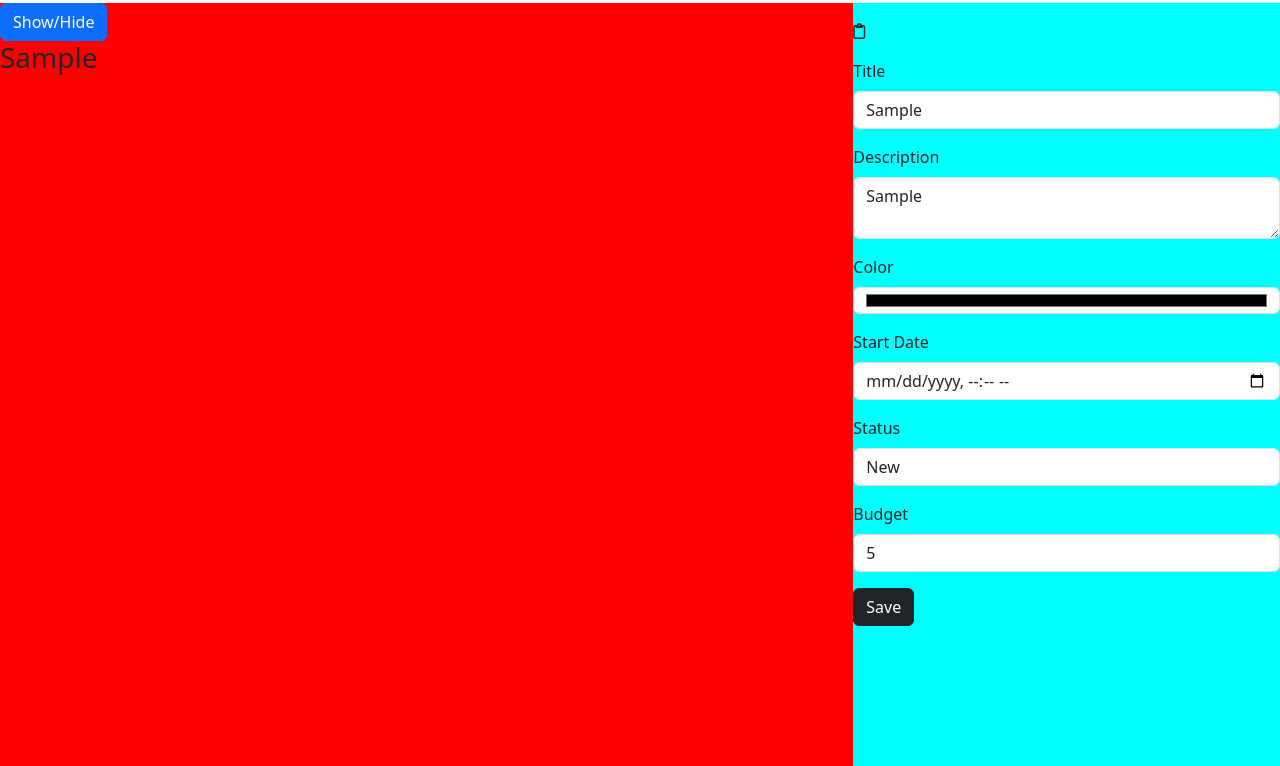
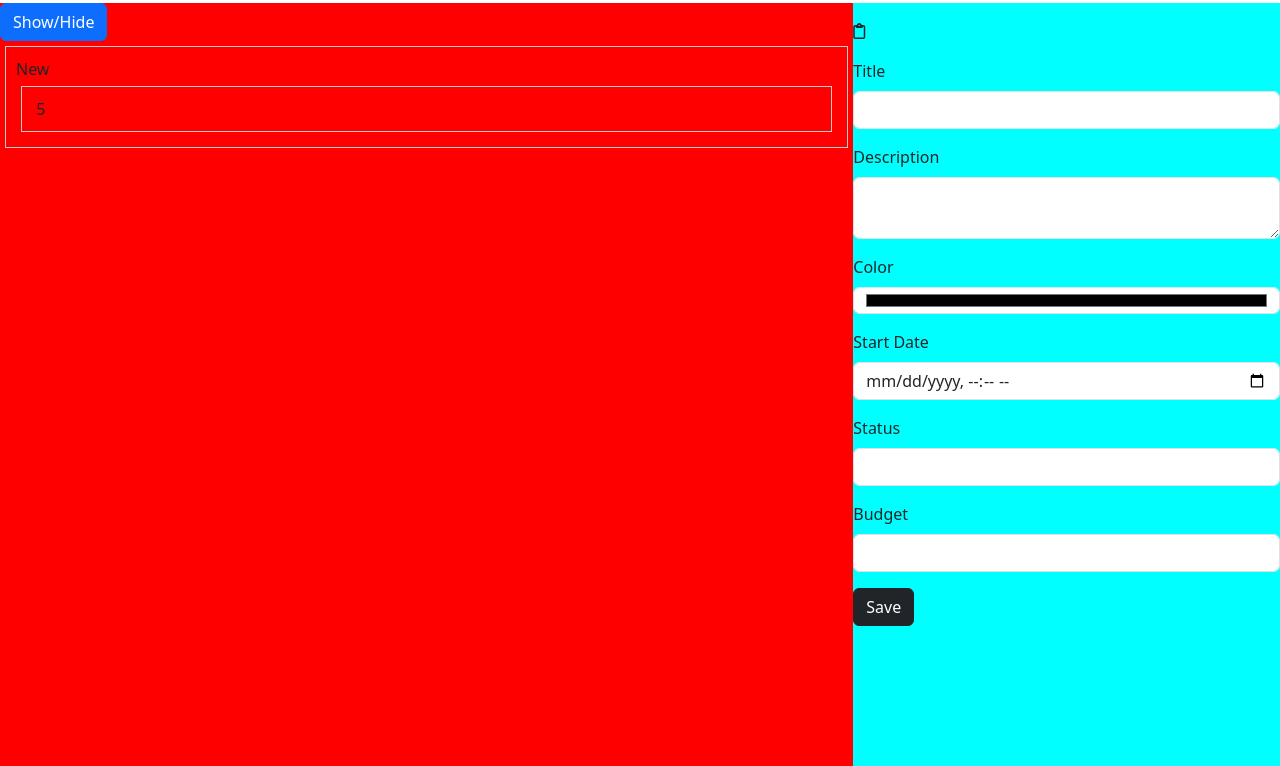
Before and after one commit to NeilTejada/SDGKU106, a plain HTML site: page task.html in a window 1280 px wide. Both pictures are taken after typing "Sample", "Sample", "5" into the empty fields and a click on the button "Save". Shown: the part 53-819 px from the top of the page. Drawn offline with nearby package versions, Linux system fonts and the light colour scheme; no server answers.

Commit message:
sunday class

```diff
--- a/scripts/list.js
+++ b/scripts/list.js
@@ -14,7 +14,25 @@ function toggleVisibility() {
 }
 
 function displayTask(task) {
-  let taskToDisplay = `<h3>${task.title}</h3>`;
+  let taskToDisplay = `<div class="task-container">
+  <div class="task-column">
+    <div class="task"style="border-color:${task.color}>
+      <h3>${task.title}</h3>
+      <h3>${task.description}</h3>
+    </div>
+  </div>
+  <div class="task-column">
+    <label class="status">${task.status}</label>
+  </div>
+  <div class="task-column">
+    <div class="date-budget">
+      <label>${task.startDate}</label>
+      <label>${task.budget}</label>
+    </div>
+  </div>
+</div>
+`;
+
   $(".pending-task").append(taskToDisplay);
 }
 
@@ -43,9 +61,66 @@ function saveTask() {
   console.log(taskToSave);
 
   //save to server
+  $.ajax({
+    type: "POST",
+    url: "http://fsdiapi.azurewebsites.net/api/tasks/",
+    data: JSON.stringify(taskToSave),
+    contentType: "application/json",
+    success: function (response) {
+      console.log(response);
+    },
+    error: function (error) {
+      console.log(error);
+    },
+  });
 
   //display the task
   displayTask(taskToSave);
+  clearForm();
+}
+
+function loadTask() {
+  $.ajax({
+    type: "GET",
+    url: "http://fsdiapi.azurewebsites.net/api/tasks",
+    success: function (response) {
+      let data = JSON.parse(response);
+      console.log(data);
+
+      //this pulls all task from name in task.name==""
+      // for (let i = 0; i < data.length; i++) {
+      //   let task = data[i];
+      //   if (task.name == "Adrian") {
+      //     displayTask(task);
+      //   }
+      // }
+    },
+    error: function (error) {
+      console.log(error);
+    },
+  });
+}
+
+function clearForm() {
+  $("#txtTitle").val("");
+  $("#txtDescription").val("");
+  $("#selectColor").val("#000000"); //sets the default color to black
+  $("#selectDateTime").val("");
+  $("#selectStatus").val("");
+  $("#txtBudget").val("");
+}
+
+function testRequest() {
+  $.ajax({
+    type: "GET",
+    url: "http://fsdiapi.azurewebsites.net",
+    success: function (response) {
+      console.log(response);
+    },
+    error: function (error) {
+      console.log(error);
+    },
+  });
 }
 
 function toggleImportant() {
@@ -63,7 +138,7 @@ function toggleImportant() {
 
 function init() {
   //load data
-
+  loadTask();
   //hook events
   $("#btnSave").click(saveTask);
   $("#iconImportant").click(toggleImportant);
--- a/styles/task.css
+++ b/styles/task.css
@@ -14,3 +14,15 @@ main {
   background-color: aqua;
   flex: 4;
 }
+.task-container {
+  display: flex;
+  justify-content: space-between; /* Adjust this property to control the space between columns */
+}
+
+.task-column {
+  flex: 1; /* This will make each column take an equal amount of space */
+  padding: 10px;
+  border: 1px solid #ccc; /* Add borders to separate the columns */
+  margin: 5px;
+  box-sizing: border-box;
+}
```
